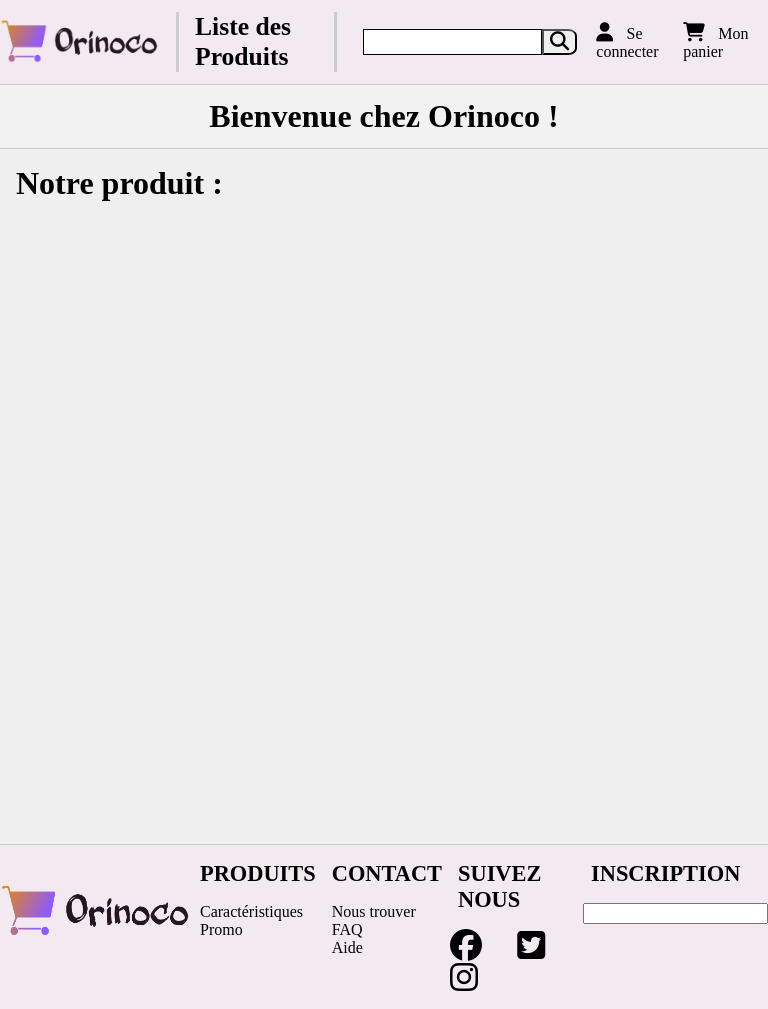
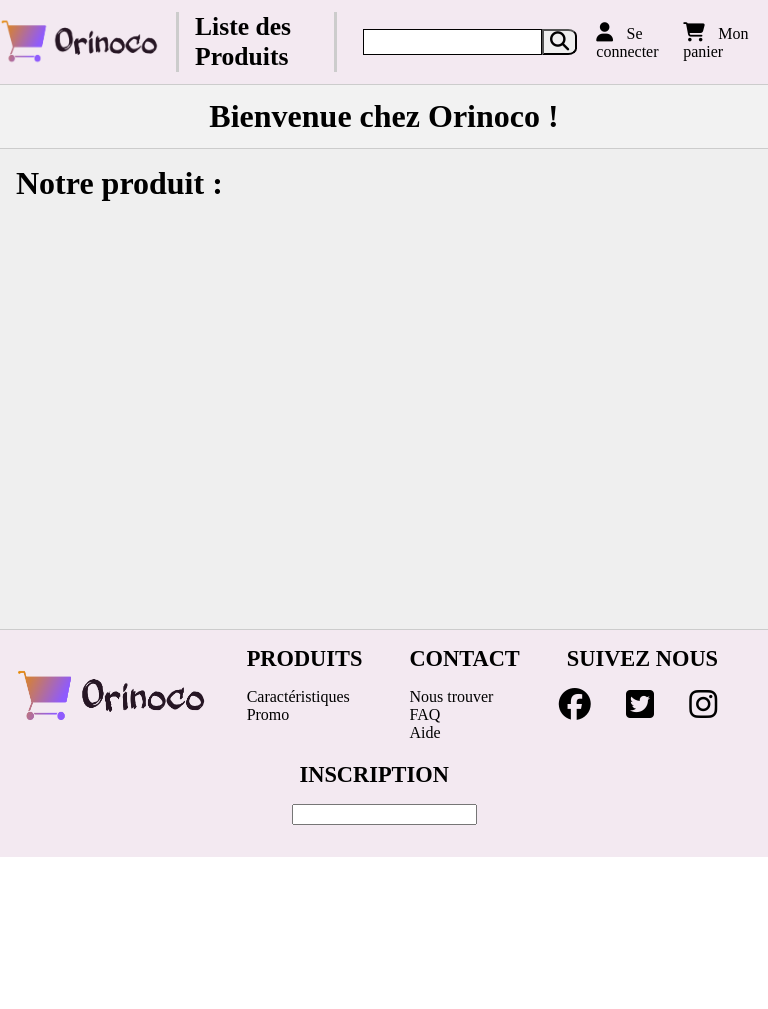
Before and after one commit to Draezen/Projet_OC_site_e-commerce, a plain HTML site: page frontend/produit.html in a window 768 px wide. After the commit the page ends 858 px from the top, so only its background shows below. Drawn offline with Linux system fonts and the light colour scheme; no server answers.

Commit message:
fin responsive

```diff
--- a/frontend/css/style.css
+++ b/frontend/css/style.css
@@ -87,7 +87,7 @@ body{
 }
 
 /* mobile et tablette*/
-@media screen and (max-width: 480px){
+@media screen and (max-width: 560px){
     nav{
         flex-direction: column;
     }
@@ -97,15 +97,7 @@ body{
     .nav__submit{
         margin-right: 0;
     }
-
 }
-
-/* tablet */
-/* @media screen and (min-width: 601px) and (max-width: 1024px){
-    body{
-
-    }
-} */
 
 /* -------------------------  Main ------------------------ */
 .main{
@@ -138,7 +130,7 @@ body{
 }
 
 /* mobile */
-@media screen and (max-width: 480px){
+@media screen and (max-width: 560px){
     .index__main{
         padding-bottom: 31rem;
     }
@@ -155,6 +147,14 @@ body{
         height: 36em;
         padding: 0 1em 31rem 1em;
     }
+}
+
+/* mobile landscape*/
+@media screen and (min-width: 561px) and (max-width: 780px){
+    .index__main, .product__main, .panier__main{
+        padding-bottom: 13rem;
+    }
+
 }
 
 /* ------------------- Loader  ----------------------*/
@@ -270,7 +270,7 @@ body{
     100% {
       transform: rotate(360deg);
     }
-  }
+}
 
 
 /* ----------------- Page Index ------------------*/
@@ -322,7 +322,7 @@ body{
 }
 
 /* mobile */
-@media screen and (max-width: 480px){
+@media screen and (max-width: 560px){
     .teddies__container{
         flex-direction: column;
         padding: 1em 2em;
@@ -420,7 +420,7 @@ div[class*="teddy__column"]{
 }
 
 /* mobile */
-@media screen and (max-width: 480px){
+@media screen and (max-width: 560px){
     .teddy__container{
         flex-direction: column;
         height: auto;
@@ -434,26 +434,16 @@ div[class*="teddy__column"]{
         font-size: 1.5rem;
         margin: 0.5em;
     }
-
 }
 
-/* tablet */
-@media screen and (min-width: 481px) and (max-width: 780px){
-    /* .teddy{
-        height: 800px;
-    } */
-
-    /* .teddy__container{
-        flex-direction: column;
+/* mobile landscape*/
+@media screen and (min-width: 561px) and (max-width: 780px){
+    .teddy{
+        height: 500px;
     }
-
-    .teddy__column-one{
-        border-radius: 1rem;
-        height: 70%;
-        min-width: 200px;
-        width: 100%;
-    } */
-
+    .teddy__column-one, .teddy__column-two, .teddy__column-three{
+        height: 65%;
+    }
 }
 
 /* ------------------------ Panier --------------------- */
@@ -599,7 +589,7 @@ div[class*="teddy__column"]{
 
 
 /* mobile */
-@media screen and (max-width: 480px){
+@media screen and (max-width: 560px){
     .basket{
        flex-direction: column-reverse;
        padding: 1em;
@@ -611,8 +601,15 @@ div[class*="teddy__column"]{
     .basket__customer{
         width: 100%;
     }
+}
 
+/* mobile landscape*/
+@media screen and (min-width: 561px) and (max-width: 780px){
+    .basket__form--submit{
+        width: 60%;
+    }
 }
+
 
 /* -------------------  confirmation  ----------------------------- */
 
@@ -658,7 +655,7 @@ div[class*="teddy__column"]{
 }
 
 /* mobile */
-@media screen and (max-width: 480px){
+@media screen and (max-width: 560px){
     .footer{
         align-items: center;
         flex-direction: column;
@@ -697,3 +694,11 @@ div[class*="teddy__column"]{
         text-align: center;
     }
 }
+
+/* mobile landscape*/
+@media screen and (min-width: 561px) and (max-width: 780px){
+    .footer{
+        flex-wrap: wrap;
+        padding-bottom: 2em;
+    }
+}
```
